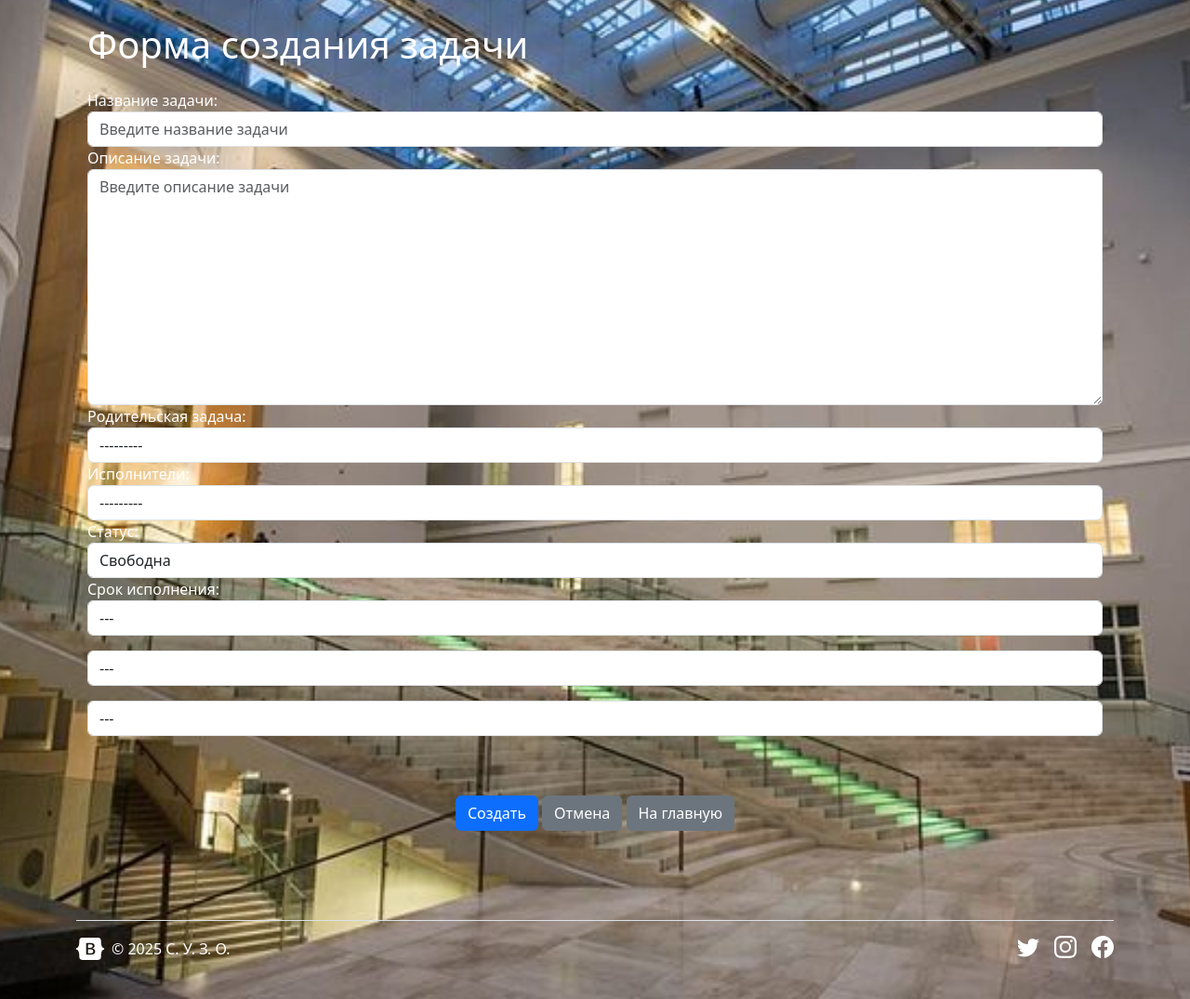
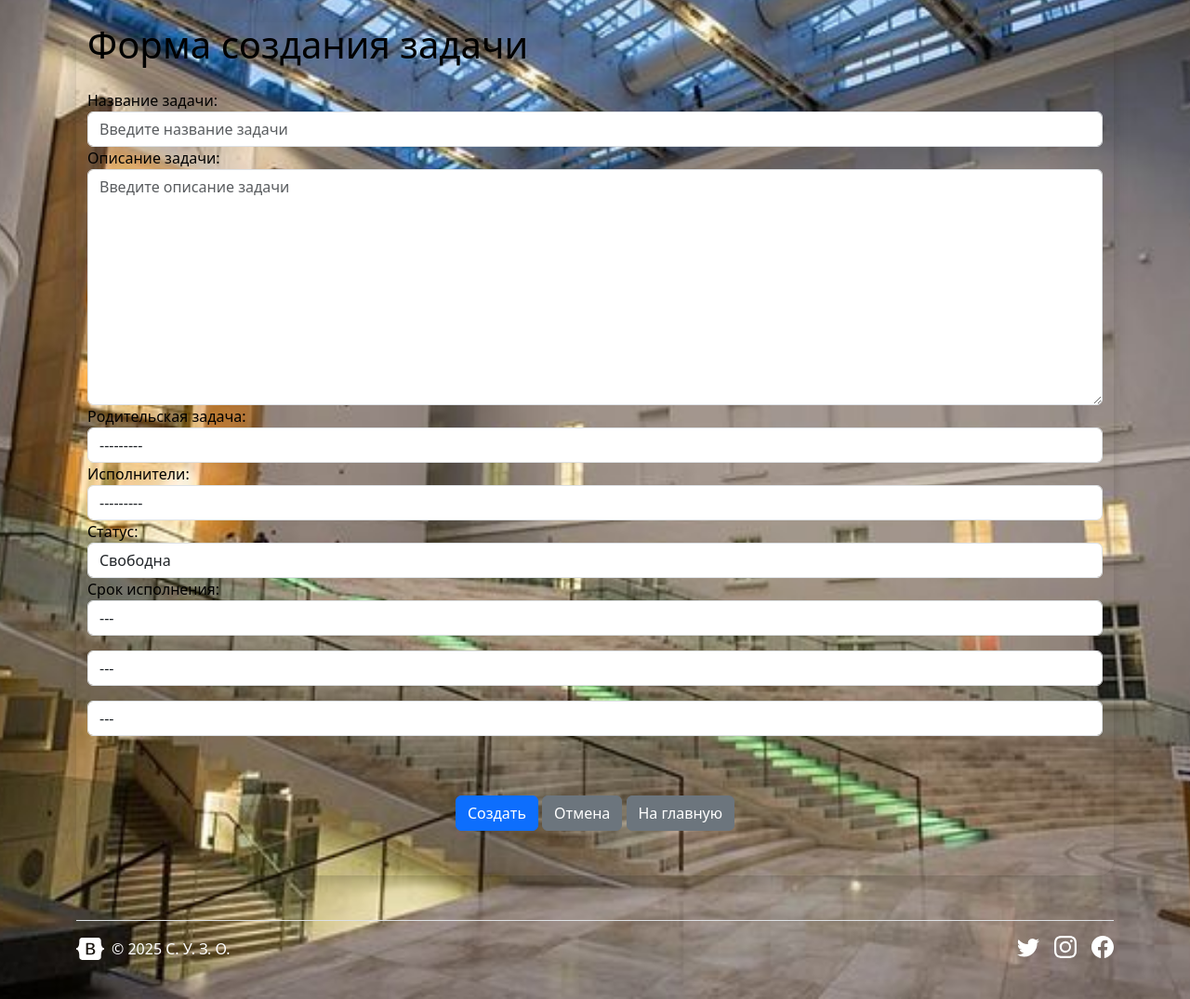
Before and after one commit to SergeiVokhminov/My_OGSH_Project, a Django app: page /tasks/create/ in a window 1280 px wide. Shown: the part 72-1147 px from the top of the page at 93% size. Run offline with Django 5.2, Linux system fonts and the light colour scheme; data that the repository does not hold is empty; some libraries are stand-ins or nearby versions.

Commit message:
корректировка шаблона страницы приложения tasks

```diff
--- a/tasks/templates/tasks/tasks_form.html
+++ b/tasks/templates/tasks/tasks_form.html
@@ -1,7 +1,8 @@
 {% extends 'home_page/base.html' %}
 {% block title %}Создание/Изменение задачи{% endblock %}
 {% block content %}
-<div class="container text-white">
+<div class="modal-content rounded-4 shadow">
+<div class="container text-center-black">
     <h1 class="mb-4">
         {% if task %}
         Форма изменения задачи
@@ -33,4 +34,6 @@
         </section>
     </form>
 </div>
+</div>
+
 {% endblock %}
```
